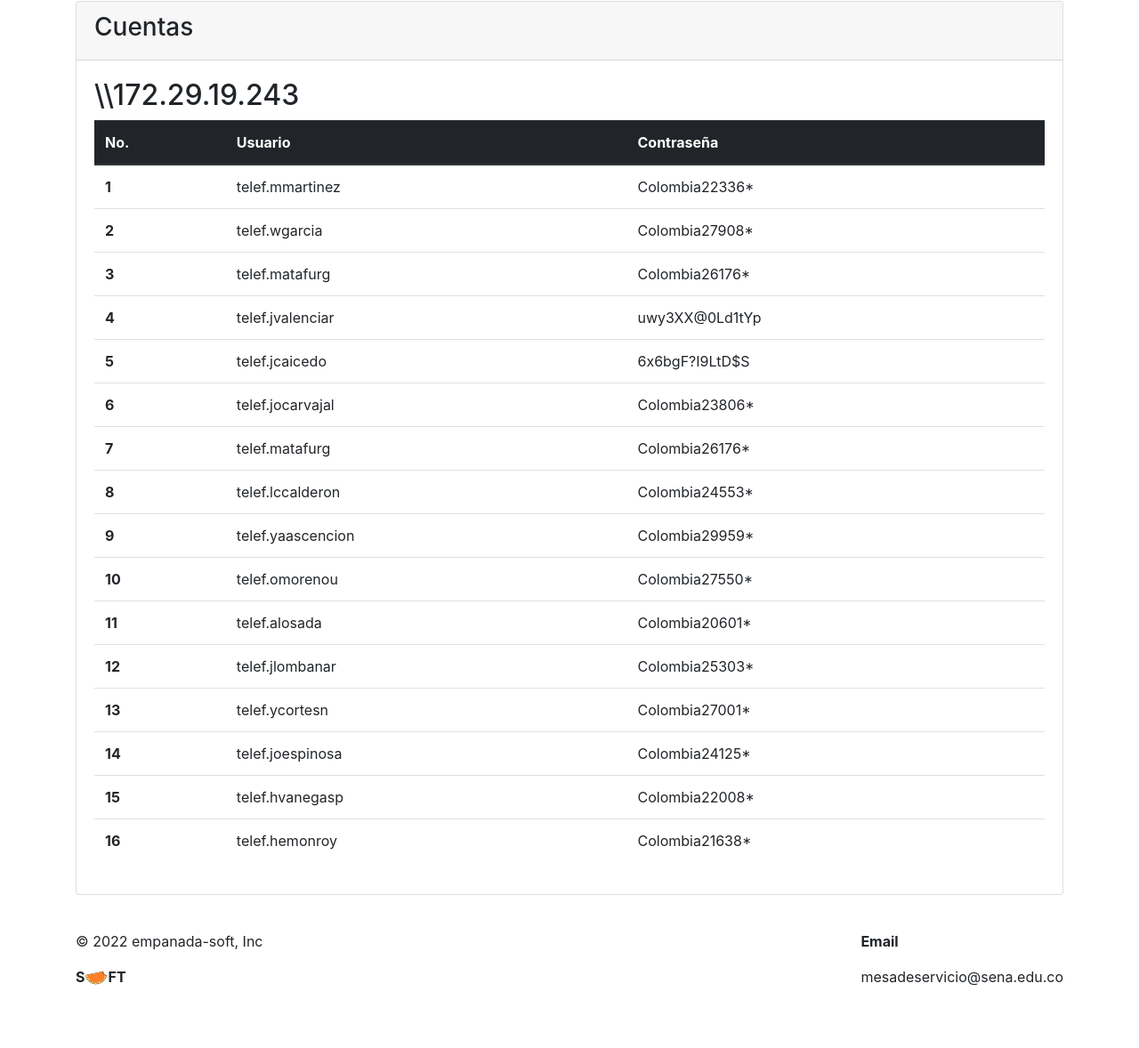
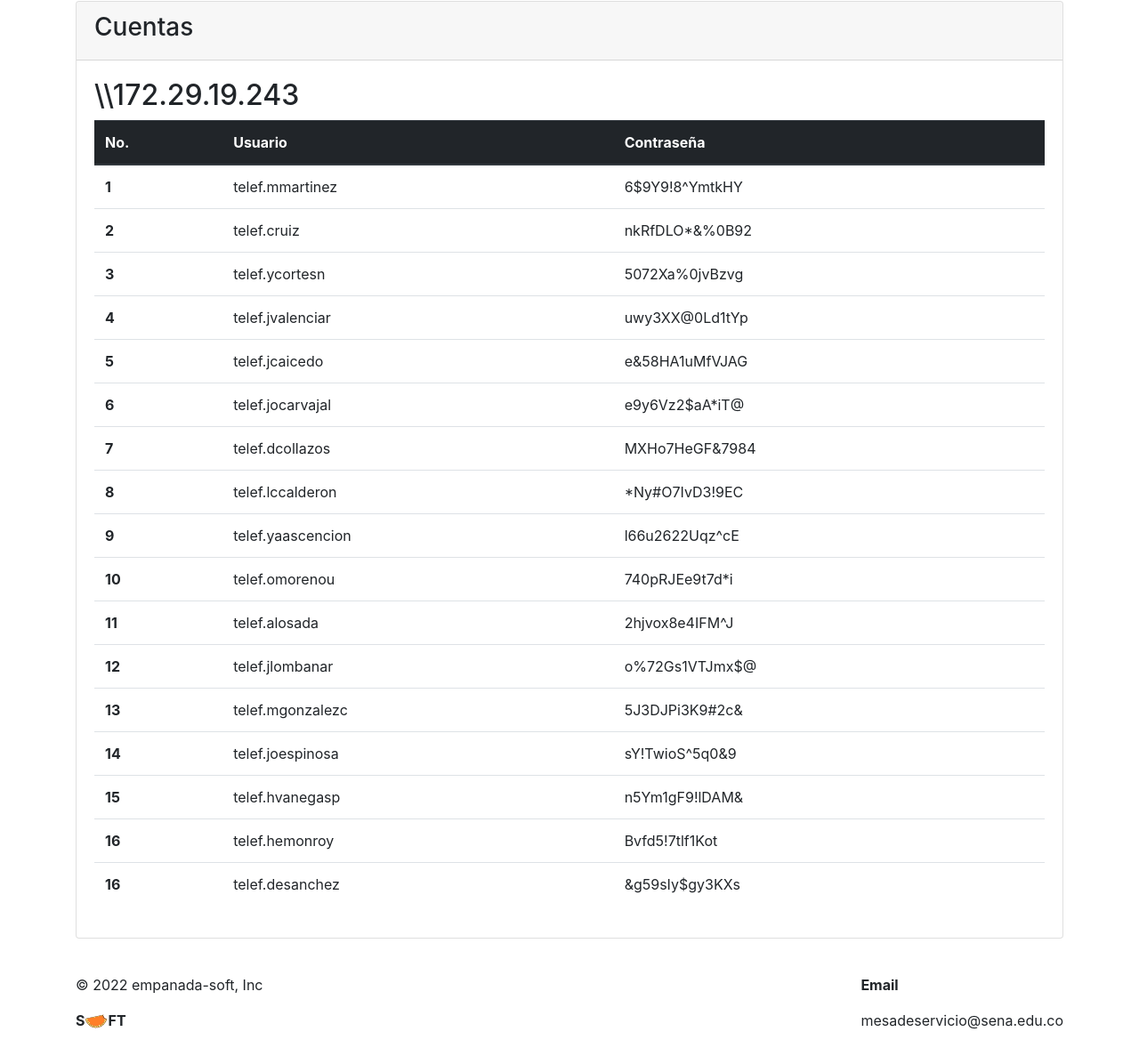
Before and after one commit to jicaicedos/webplantillaincidentes, a website: page pages/cuentas.html in a window 1280 px wide. Shown: the part 81-1259 px from the top of the page at 89% size. Drawn offline with nearby package versions, Linux system fonts and the light colour scheme; files that its build step writes are made by us from their sources; files whose address does not match are found by name.

Commit message:
actualizacion de passwords cuentas telef.nnn

```diff
--- a/pages/cuentas.html
+++ b/pages/cuentas.html
@@ -82,17 +82,17 @@
             <tr>
               <th scope="row">1</th>
               <td>telef.mmartinez</td>
-              <td>Colombia22336*</td>
+              <td>6$9Y9!8^YmtkHY</td>
             </tr>
             <tr>
               <th scope="row">2</th>
-              <td>telef.wgarcia</td>
-              <td>Colombia27908*</td>
+              <td>telef.cruiz</td>
+              <td>nkRfDLO*&%0B92</td>
             </tr>
             <tr>
               <th scope="row">3</th>
-              <td>telef.matafurg</td>
-              <td>Colombia26176*</td>
+              <td>telef.ycortesn</td>
+              <td>5072Xa%0jvBzvg</td>
             </tr>
             <tr>
               <th scope="row">4</th>
@@ -102,62 +102,67 @@
             <tr>
               <th scope="row">5</th>
               <td>telef.jcaicedo</td>
-              <td>6x6bgF?I9LtD$S</td>
+              <td>e&58HA1uMfVJAG</td>
             </tr>
             <tr>
               <th scope="row">6</th>
               <td>telef.jocarvajal</td>
-              <td>Colombia23806*</td>
+              <td>e9y6Vz2$aA*iT@</td>
             </tr>
             <tr>
               <th scope="row">7</th>
-              <td>telef.matafurg</td>
-              <td>Colombia26176*</td>
+              <td>telef.dcollazos</td>
+              <td>MXHo7HeGF&7984</td>
             </tr>
             <tr>
               <th scope="row">8</th>
               <td>telef.lccalderon</td>
-              <td>Colombia24553*</td>
+              <td>*Ny#O7IvD3!9EC</td>
             </tr>
             <tr>
               <th scope="row">9</th>
               <td>telef.yaascencion</td>
-              <td>Colombia29959*</td>
+              <td>l66u2622Uqz^cE</td>
             </tr>
             <tr>
               <th scope="row">10</th>
               <td>telef.omorenou</td>
-              <td>Colombia27550*</td>
+              <td>740pRJEe9t7d*i</td>
             </tr>
             <tr>
               <th scope="row">11</th>
               <td>telef.alosada</td>
-              <td>Colombia20601*</td>
+              <td>2hjvox8e4IFM^J</td>
             </tr>
             <tr>
               <th scope="row">12</th>
               <td>telef.jlombanar</td>
-              <td>Colombia25303*</td>
+              <td>o%72Gs1VTJmx$@</td>
             </tr>
             <tr>
               <th scope="row">13</th>
-              <td>telef.ycortesn</td>
-              <td>Colombia27001*</td>
+              <td>telef.mgonzalezc</td>
+              <td>5J3DJPi3K9#2c&</td>
             </tr>
             <tr>
               <th scope="row">14</th>
               <td>telef.joespinosa</td>
-              <td>Colombia24125*</td>
+              <td>sY!TwioS^5q0&9</td>
             </tr>
             <tr>
               <th scope="row">15</th>
               <td>telef.hvanegasp</td>
-              <td>Colombia22008*</td>
+              <td>n5Ym1gF9!lDAM&</td>
             </tr>
             <tr>
               <th scope="row">16</th>
               <td>telef.hemonroy</td>
-              <td>Colombia21638*</td>
+              <td>Bvfd5!7tlf1Kot</td>
+            </tr>
+            <tr>
+              <th scope="row">16</th>
+              <td>telef.desanchez</td>
+              <td>&g59sIy$gy3KXs</td>
             </tr>
           </tbody>
         </table>
```
